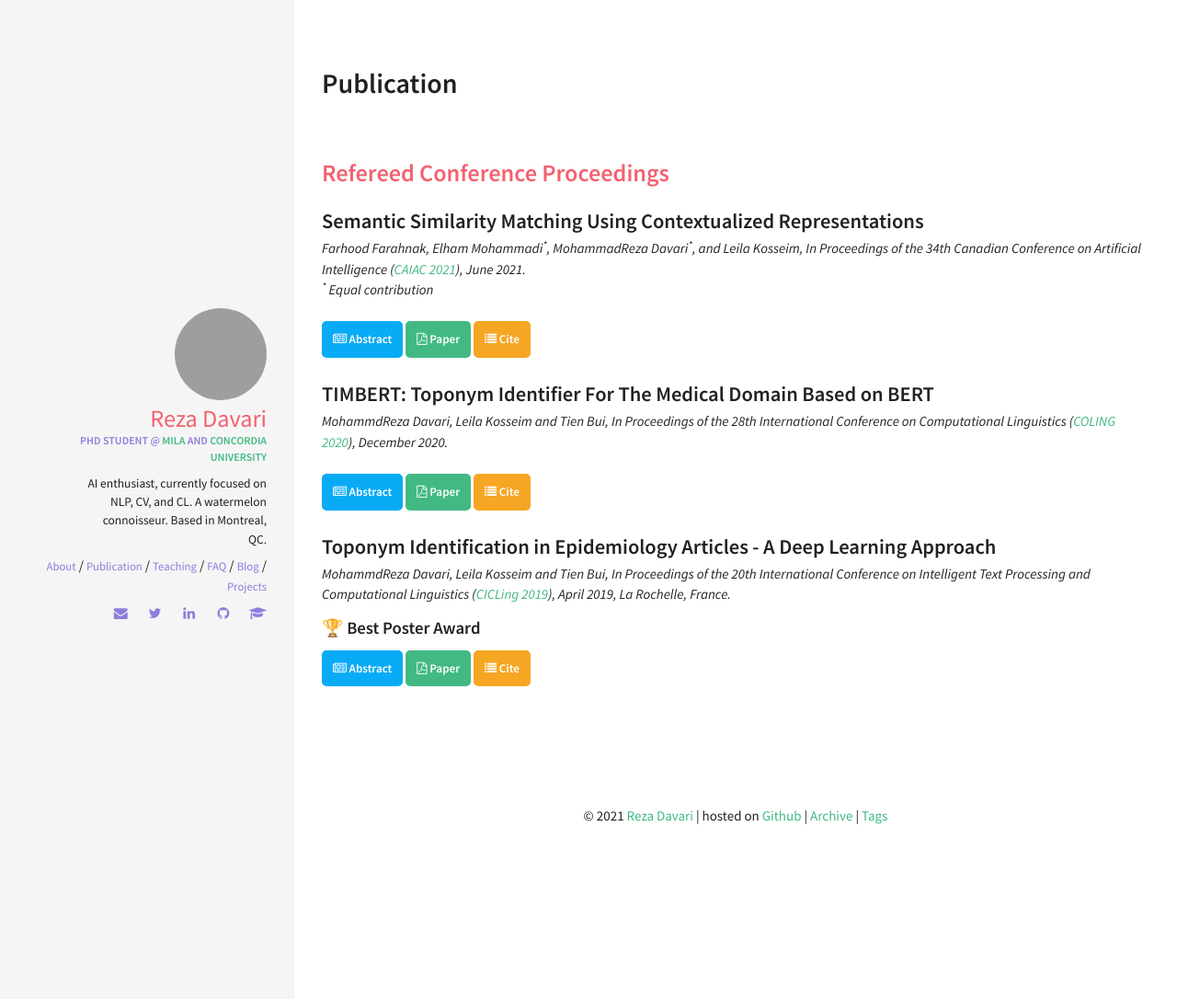
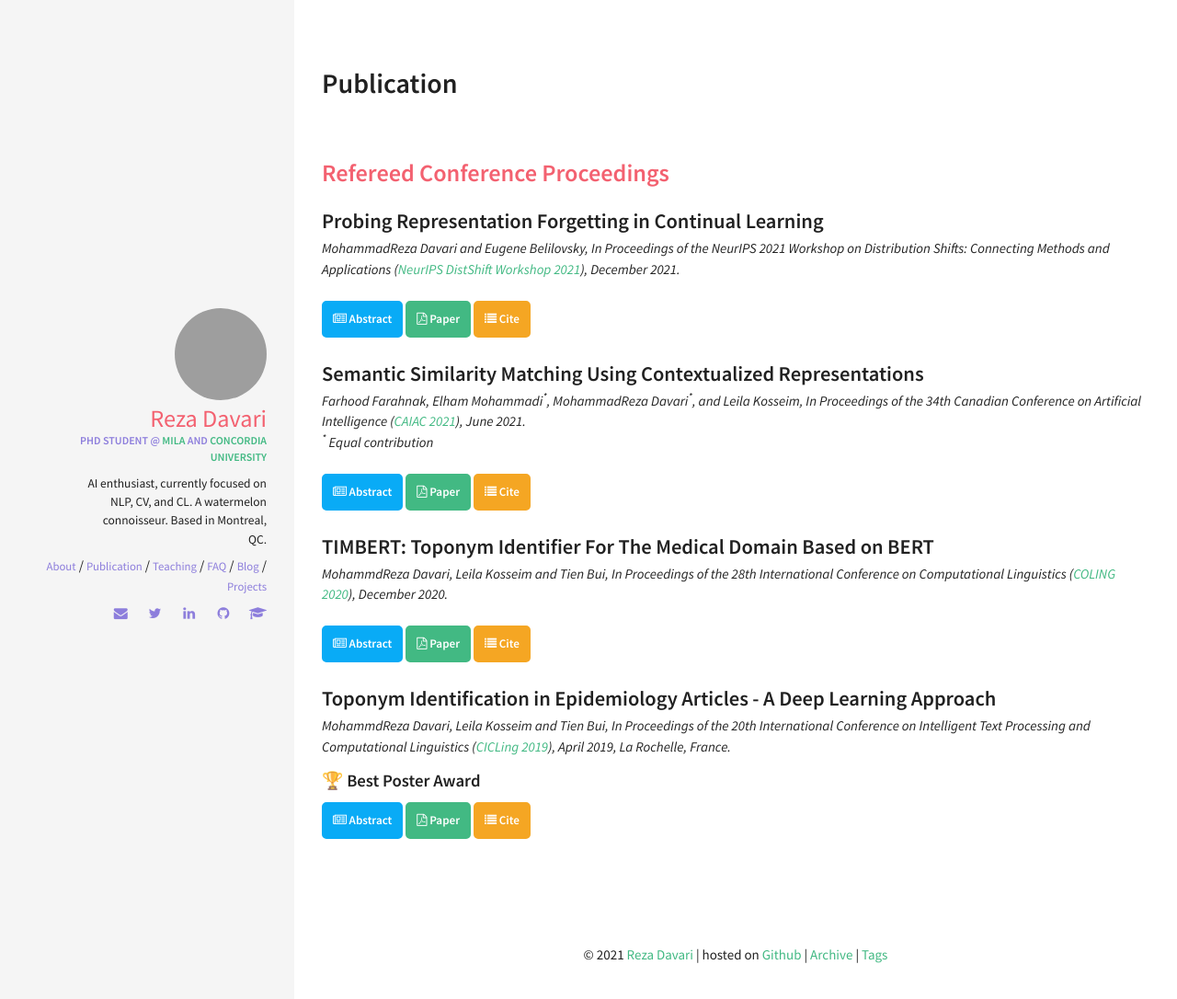
Before and after one commit to rezazzr/davari.io, a Jekyll site: the page built from publication.html, in a window 1280 px wide. Shown: the top 1086 px of the page at 92% size. Built offline with Jekyll 4.4.1, drawn with Linux system fonts in a browser that asks for light colours; some of the changed lines change nothing that is shown; grey boxes are pictures that could not be loaded.

Commit message:
📎 updated papers with NIPS workshop paper

```diff
--- a/_data/index/publication_paper.yml
+++ b/_data/index/publication_paper.yml
@@ -1,3 +1,16 @@
+- name: Probing Representation Forgetting in Continual Learning
+  descr: Continual Learning methods typically focus on tackling the phenomenon of catastrophic forgetting in the context of neural networks. Catastrophic forgetting is associated with an abrupt loss of knowledge previously learned by a model. In supervised learning problems this forgetting is typically measured or observed by evaluating decrease in task performance. However, a model’s representations can change without losing knowledge. In this work we consider the concept of representation forgetting, which relies on using the difference in performance of an optimal linear classifier before and after a new task is introduced. Using this tool we revisit a number of standard continual learning benchmarks and observe that through this lens, model representations trained without any special control for forgetting often experience minimal representation forgetting. Furthermore we find that many approaches to continual learning that aim to resolve the catastrophic forgetting problem do not improve the representation forgetting upon the usefulness of the representation.
+  paper: https://openreview.net/forum?id=YzAZmjJ-4fL
+  published: MohammadReza Davari and Eugene Belilovsky, In Proceedings of the NeurIPS 2021 Workshop on Distribution Shifts&#58 Connecting Methods and Applications (<a href="https://sites.google.com/view/distshift2021">NeurIPS DistShift Workshop 2021</a>), December 2021.
+  award:
+  cite: "@inproceedings{davari2021probing,\n
+           title      = {Probing Representation Forgetting in Continual Learning},\n
+           author     = {Davari, MohammadReza and Belilovsky, Eugene},\n
+           booktitle  = {NeurIPS 2021 Workshop on Distribution Shifts&#58 Connecting Methods and Applications (NeurIPS DistShift Workshop 2021)},\n
+           year       = {2021},\n
+           month      = {December},\n
+         }"
+
 - name: Semantic Similarity Matching Using Contextualized Representations
   descr: Different approaches to address semantic similarity matching generally fall into one of the two categories of interaction-based and representation-based models. While each approach offers its own benefits and can be used in certain scenarios, using a transformer-based model with a completely interaction-based approach may not be practical in many real-life use cases. In this work, we compare the performance and inference time of interaction-based and representation-based models using contextualized representations. We also propose a novel approach which is based on the late interaction of textual representations, thus benefiting from the advantages of both model types.
   paper: https://caiac.pubpub.org/pub/6tk0unzp/release/2
```
